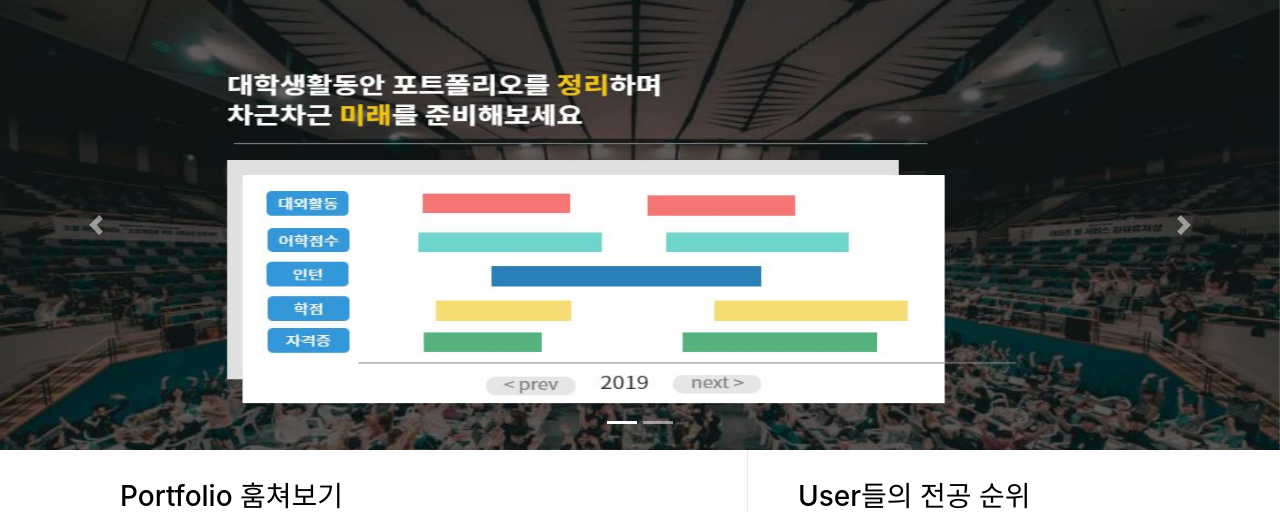
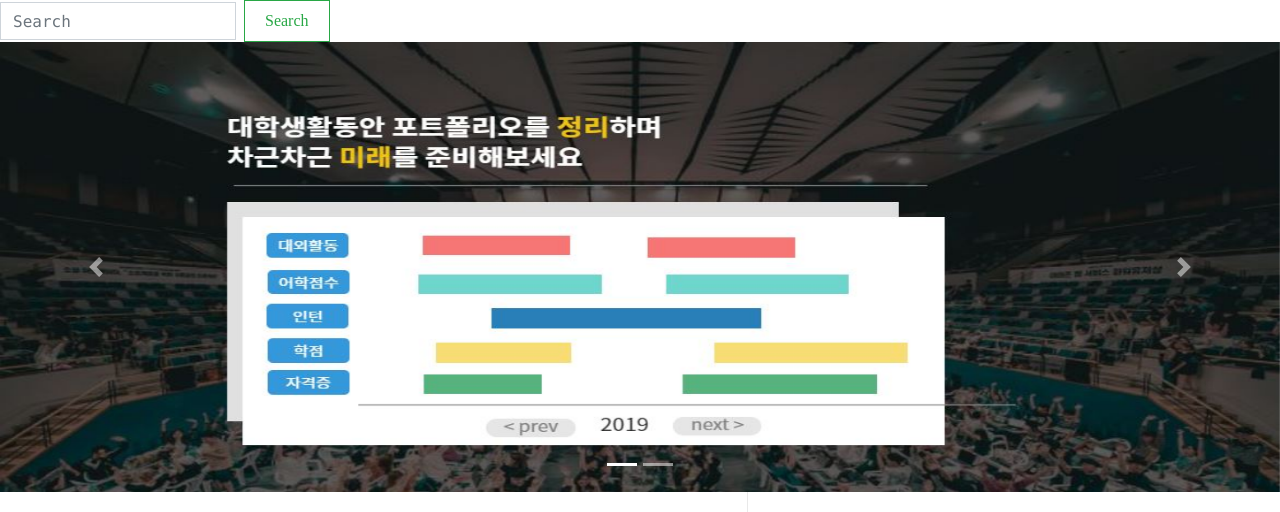
Before and after one commit to whenilikeahorse/web, a Django app: page / in a window 1280 px wide. Shown: the part 60-572 px from the top of the page. Run offline with Django 3.2, Linux system fonts and the light colour scheme; data comes from the database, SQL or seed files in the repository; some libraries are stand-ins or nearby versions; some web fonts are replaced.

Commit message:
검색만 추가 (#4)
* 검색만 추가

* views.py에 import 추가

```diff
--- a/main/templates/index.html
+++ b/main/templates/index.html
@@ -2,6 +2,13 @@
 {% load staticfiles %}
 {% block content %}
 <link rel="stylesheet" href="{% static 'css/home.css' %}">
+
+<!--검색기능(안꾸밈..못꾸밈...)-->
+<form class="form-inline my-2 my-lg-0" method = "POST" action="{% url 'search' %}">
+  {% csrf_token %}
+  <input class="form-control mr-sm-2" type="search" placeholder="Search" aria-label="Search" name="search_word">
+  <button class="btn btn-outline-success my-2 my-sm-0" type="submit">Search</button>
+</form>
 
     <!--Carousel-->
     <div class="bd-example">
--- a/main/urls.py
+++ b/main/urls.py
@@ -8,4 +8,5 @@ urlpatterns = [
     path('', views.main, name = 'index' ),
     path('other_page/<int:user_id>', views.other_page, name="other_page"),
     path('search_page/', views.search_page, name="search_page"),
+    path('search/', views.search, name="search"),
 ]
--- a/main/views.py
+++ b/main/views.py
@@ -1,6 +1,7 @@
 from django.shortcuts import render
 from django.contrib.auth.models import User
 from QandA.models import Userqa
+from django.db.models import Q
 
 def main(request):
     users = User.objects.all().exclude(username = request.user)[0:6]
@@ -23,3 +24,12 @@ def other_page(request, user_id):
 
 def search_page(request):
     return render(request, 'search_page.html')
+
+def search(request):
+    if request.method == 'POST':
+        search_word = request.POST['search_word']
+        users = User.objects.filter(
+            Q(username__icontains=search_word) # Q 객체를 사용해서 검색
+        ).distinct() # 중복 제거
+        return render(request, 'search.html', {'users':users, 'search_word':search_word})
+    return render(request, 'index.html')
```
Also changed, not shown: main/templates/search.html (added, +10 -0 lines).
